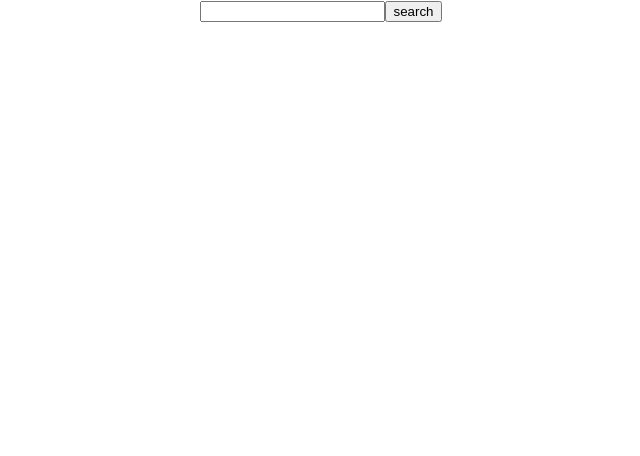
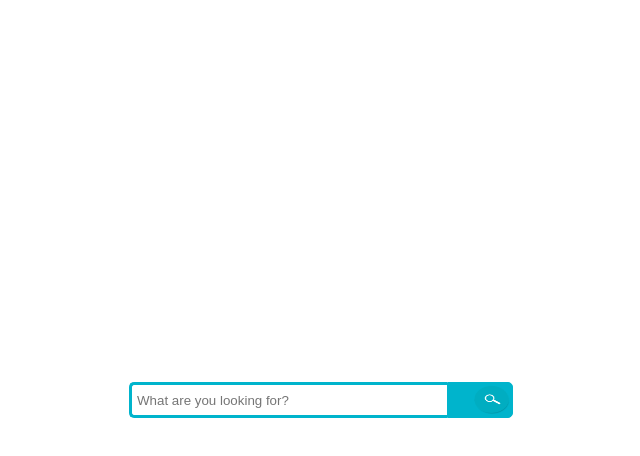
Before and after one commit to Swaroop-dev/Wheather-App, a React (Create React App) app: page / in a window 1280 px wide. Shown: the top 456 px of the page, without its empty margins (319-959 px from the left). Built offline with nearby package versions, Linux system fonts and the light colour scheme.

Commit message:
styles for search bar

```diff
--- a/src/App.css
+++ b/src/App.css
@@ -1,38 +1,45 @@
-.App {
+.searchButton {
+  width: 80px;
+  height: 36px;
+  border: 1px solid #00b4cc;
+  background: #00b4cc;
   text-align: center;
+  color: #fff;
+  border-radius: 0 5px 5px 0;
+  cursor: pointer;
+  font-size: 20px;
 }
 
-.App-logo {
-  height: 40vmin;
-  pointer-events: none;
+.wrap {
+  width: 30%;
+  position: absolute;
+  top: 50%;
+  left: 50%;
+  transform: translate(-50%, -50%);
 }
 
-@media (prefers-reduced-motion: no-preference) {
-  .App-logo {
-    animation: App-logo-spin infinite 20s linear;
-  }
+.search {
+  width: 100%;
+  position: relative;
+  display: flex;
 }
 
-.App-header {
-  background-color: #282c34;
-  min-height: 100vh;
-  display: flex;
-  flex-direction: column;
-  align-items: center;
-  justify-content: center;
-  font-size: calc(10px + 2vmin);
-  color: white;
+.searchTerm {
+  width: 100%;
+  border: 3px solid #00b4cc;
+  border-right: none;
+  padding: 5px;
+  height: 20px;
+  border-radius: 5px 0 0 5px;
+  outline: none;
+  color: #9dbfaf;
 }
 
-.App-link {
-  color: #61dafb;
+.searchTerm:focus {
+  color: #00b4cc;
 }
 
-@keyframes App-logo-spin {
-  from {
-    transform: rotate(0deg);
-  }
-  to {
-    transform: rotate(360deg);
-  }
+.Image {
+  width: 150%;
+  height: 100%;
 }
--- a/src/App.js
+++ b/src/App.js
@@ -1,6 +1,7 @@
 import { useState } from "react";
 import "./App.css";
 import { search, searchCity } from "./Components/apiCalls";
+import logo from './material-icon-2155442_960_720.png'
 
 function App() {
   const [data, setData] = useState([]);
@@ -23,9 +24,19 @@ function App() {
     console.log(Detail);
   }
   return (
-    <div className="App">
-      <input type="text" value={data} onChange={(e) => handleChange(e)} />
-      <button onClick={() => handleSubmit(data)}>search</button>
+    <div className="wrap">
+      <div className="search">
+        <input
+          type="text"
+          value={data}
+          onChange={(e) => handleChange(e)}
+          class="searchTerm"
+          placeholder="What are you looking for?"
+        />
+        <button onClick={() => handleSubmit(data)} className="searchButton">
+          <img src={ logo} className="Image"></img>
+        </button>
+      </div>
       <div>
         {list !== undefined &&
           list.map((l, index) => (
@@ -34,8 +45,6 @@ function App() {
             </h4>
           ))}
       </div>
-      {Detail !== undefined &&
-        Detail.map((d) => <h2>{d.weather_state_name}</h2>)}
     </div>
   );
 }
```
Also changed, not shown: src/material-icon-2155442_960_720.png (added).
